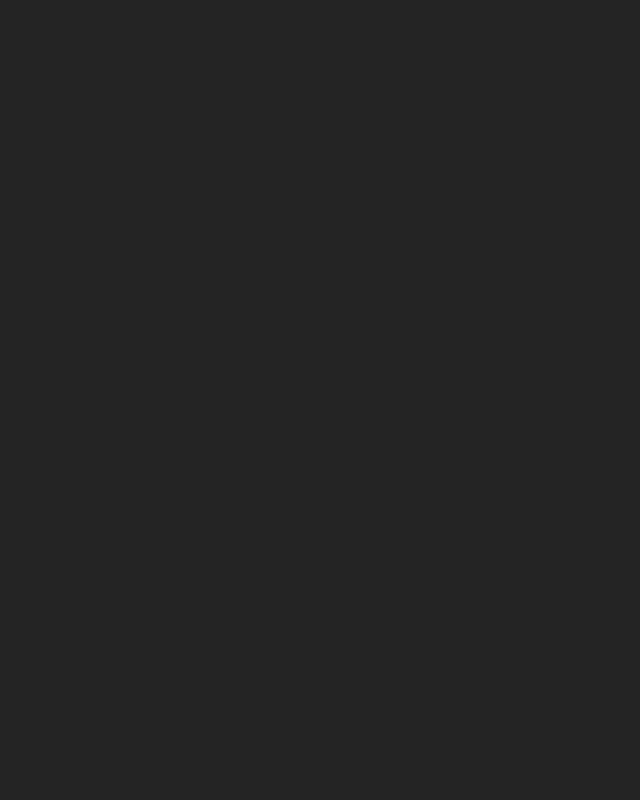
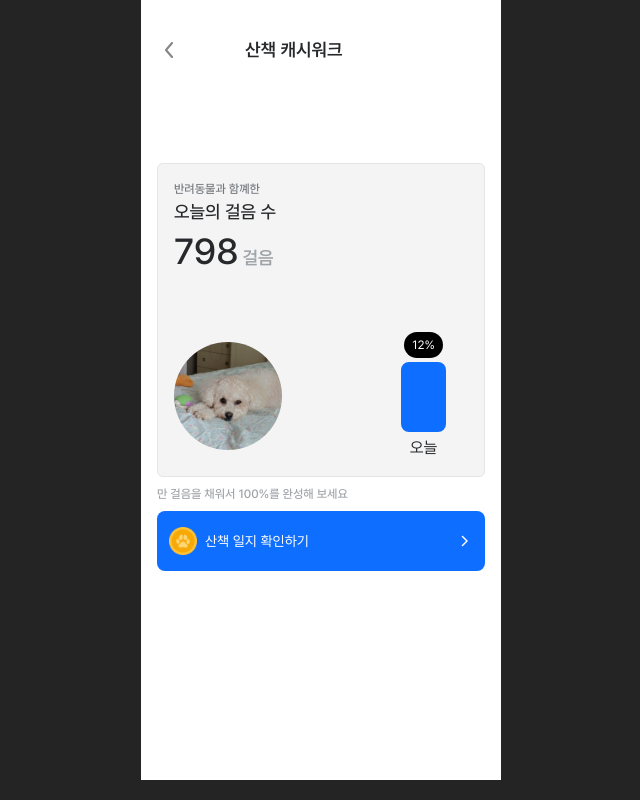
Before and after one commit to Team-Daengnyang/moneynyang-client, a React (Vite) app: page /cashwalk in a window 1280 px wide. Before the commit this address had no page. Shown: the whole page, without its empty margins (319-959 px from the left). Built offline with nearby package versions, Linux system fonts and the light colour scheme.

Commit message:
[FEAT] 캐시워크 뷰

```diff
--- a/src/App.tsx
+++ b/src/App.tsx
@@ -7,6 +7,7 @@ import { Mypage } from "./pages/Mypage/Mypage";
 import SignupPages from "./routes/SignupPages";
 import PaymentPages from "./routes/PaymentPages";
 import InsurancePages from "./routes/InsurancePages";
+import CashWalkPages from "./routes/CashWalkPages";
 
 function App() {
   const location = useLocation();
@@ -23,6 +24,7 @@ function App() {
           <Route path="/signup/*" element={<SignupPages />} />
           <Route path="/pay/*" element={<PaymentPages />} />
           <Route path="/insurance/*" element={<InsurancePages />} />
+          <Route path="/cashwalk/*" element={<CashWalkPages />} />
         </Routes>
         {location.pathname == "/" || location.pathname == "/mypage" ? (
           <Navbar />
--- /dev/null
+++ b/src/pages/CashWalk/CashWalk.tsx
@@ -0,0 +1,49 @@
+import { TopBar } from "../../components/Topbar";
+import goldCoin from "../../assets/icons/gold coin.png";
+import chevronRightWhite from "../../assets/icons/chevronRightWhite.png";
+import sampleDog from "../../assets/images/sampleDog.jpg";
+
+const CashWalk = () => {
+  return (
+    <div className="h-full pt-6 px-4 bg-gray-0 ">
+      <TopBar skip={""} title={"산책 캐시워크"} />
+      <div className="h-[314px] bg-gray-100 rounded-md  mt-[87px] p-4 border-gray-200 border-[1px] relative">
+        <div>
+          <h1 className="text-[12px] font-medium text-gray-500">
+            반려동물과 함꼐한
+          </h1>
+          <h1 className="text-[18px] font-medium">오늘의 걸음 수</h1>
+          <span className="text-[36px] font-medium mr-1">798</span>
+          <span className="text-[18px] font-semibold text-gray-400">걸음</span>
+        </div>
+
+        <div className=" left-4 bottom-4 flex items-center min-w-full absolute">
+          <img
+            src={sampleDog}
+            alt=""
+            className="w-[108px] h-[108px] rounded-full object-cover mr-[119px]"
+          />
+          <div className="flex flex-col items-center justify-center gap-1">
+            <div className="px-2 py-1 bg-black text-gray-0 text-[12px] flex justify-center items-center rounded-2xl">
+              12%
+            </div>
+            <div className="h-[70px] bg-blue-100 rounded-lg w-[45px]"></div>
+            <h1>오늘</h1>
+          </div>
+        </div>
+      </div>
+      <h1 className="my-2 text-[12px] font-medium text-gray-400">
+        만 걸음을 채워서 100%를 완성해 보세요
+      </h1>
+      <div className="py-4 px-3 rounded-lg bg-blue-100 flex items-center cursor-pointer justify-between">
+        <div className="flex items-center">
+          <img src={goldCoin} className="w-7 mr-2" />
+          <span className="text-gray-0 text-[14px]">산책 일지 확인하기</span>
+        </div>
+        <img src={chevronRightWhite} className="w-[18px]" />
+      </div>
+    </div>
+  );
+};
+
+export default CashWalk;
--- /dev/null
+++ b/src/routes/CashWalkPages.tsx
@@ -0,0 +1,14 @@
+import { Route, Routes } from "react-router-dom";
+import CashWalk from "../pages/CashWalk/CashWalk";
+
+const CashWalkPages = () => {
+  return (
+    <div className="w-[360px] h-[780px] relative">
+      <Routes>
+        <Route path="/" element={<CashWalk />} />
+      </Routes>
+    </div>
+  );
+};
+
+export default CashWalkPages;
```
Also changed, not shown: src/assets/icons/chevronRightWhite.png (added), src/assets/images/coin.png (added).
